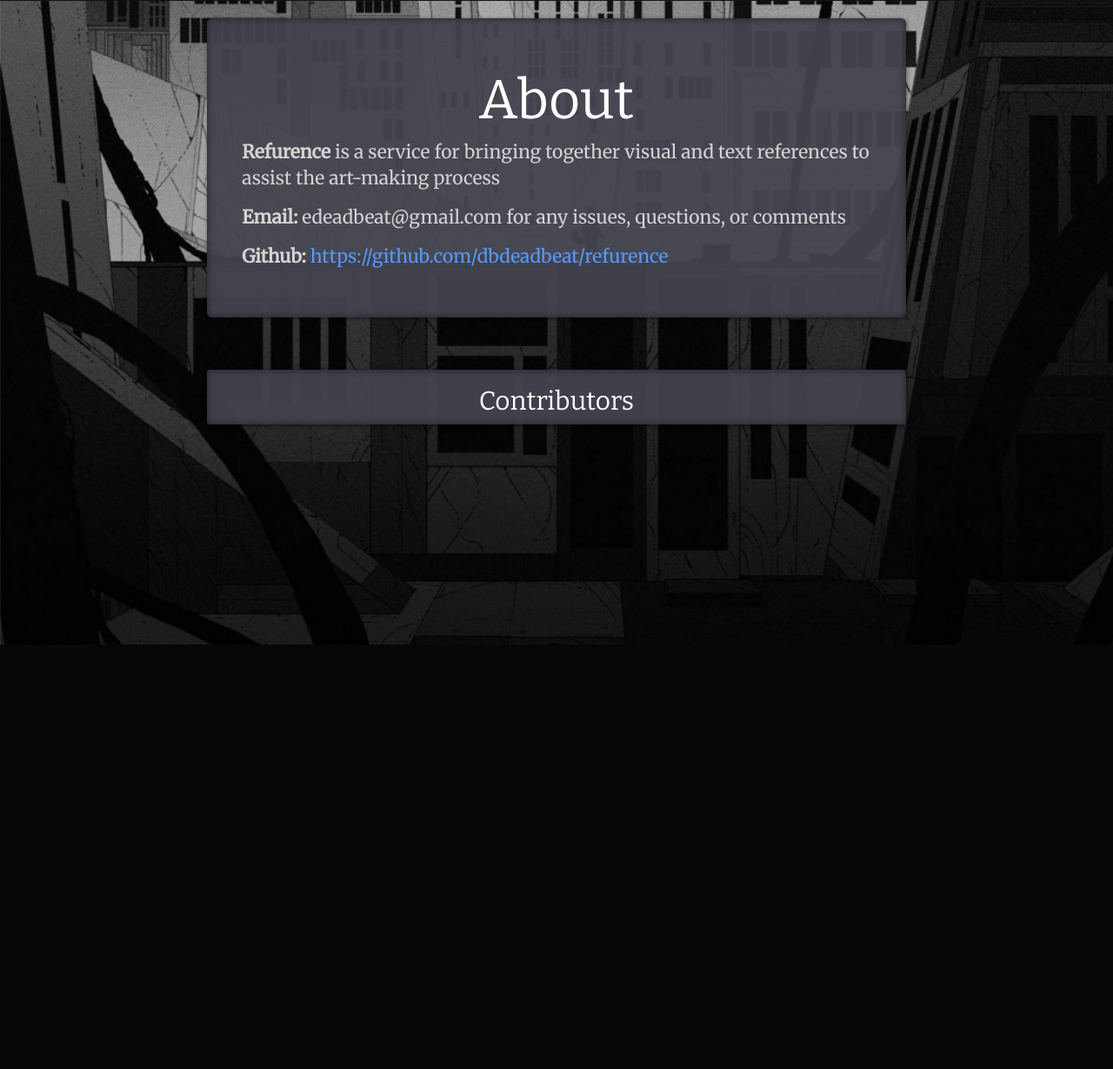
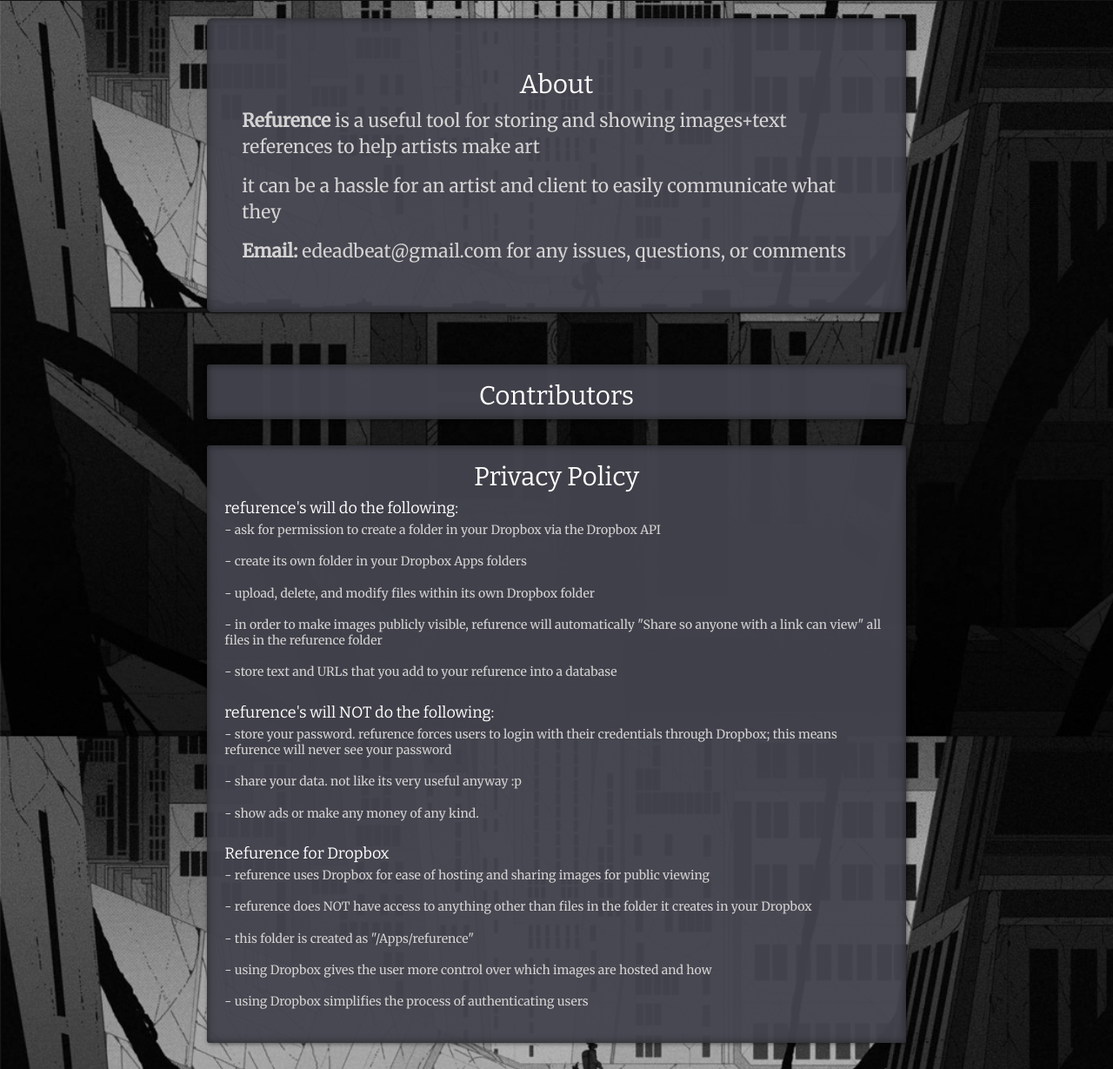
Before and after one commit to dbdeadbeat/refurence, a Flask app: template templates/home/about.html in a window 1280 px wide. Shown: the part 59-1288 px from the top of the page at 87% size. Before the commit the page ends 800 px from the top, so only its background shows below. Run offline with Flask 2, Linux system fonts and the light colour scheme; the template is opened without the code that fills it, so the values that code supplies are empty; parts of the project's set-up code (start-up, migrations or seed data) failed here and were passed over; some libraries are stand-ins or nearby versions; some web fonts are replaced.

Commit message:
removed some prints; added a privacy policy

```diff
--- a/flask_application/utils/imagehosting.py
+++ b/flask_application/utils/imagehosting.py
@@ -61,6 +61,5 @@
         return HostedImageDriver(url)
 
 def get_hosted_image_urls(dir_url):
-    print "URL", dir_url
     driver = _get_driver(dir_url)
     return driver.get_image_urls()
--- a/static/js/detail.js
+++ b/static/js/detail.js
@@ -55,7 +55,6 @@
         link = target.src ? target.parentNode : target,
         options = {index: link, event: event},
         links = [$(this).css('background-image').slice(4, -1)]
-        console.log("LINK", options, links);
         blueimp.Gallery(links, options);
     })
 
--- a/templates/home/about.html
+++ b/templates/home/about.html
@@ -7,12 +7,10 @@
 {% macro render_content(contributors) %}
 
   <div class="jumbotron content-box" style="padding:40px;">
-      <h1 class="text-center">About</h1>
-      <p><strong>Refurence</strong> is a service for bringing together visual and text references to assist the art-making process</p>
+      <h2 class="text-center">About</h2>
+      <p><strong>Refurence</strong> is a useful tool for storing and showing images+text references to help artists make art</p>
+      <p>it can be a hassle for an artist and client to easily communicate what they </p>
       <p><strong>Email:</strong> edeadbeat@gmail.com for any issues, questions, or comments</p>
-      <p><strong>Github:</strong>
-      <a href="https://github.com/dbdeadbeat/refurence">https://github.com/dbdeadbeat/refurence</a>
-      </p>
   </div>
 
   <div class="col-xs-12 content-box">
@@ -31,6 +29,40 @@
         </div>
       {% endfor %}
   </div>
+
+  <div class="col-xs-12 content-box">
+      <h2 class="text-center">Privacy Policy</h2>
+      <ul class="list-group">
+          <li class="list-group-item">
+          <h4 class="list-group-item-heading">refurence's will do the following:</h4>
+              <p class="list-group-item-text">
+              - ask for permission to create a folder in your Dropbox via the Dropbox API</br></br>
+              - create its own folder in your Dropbox Apps folders</br></br>
+              - upload, delete, and modify files within its own Dropbox folder</br></br>
+              - in order to make images publicly visible, refurence will automatically "Share so anyone with a link can view" all files in the refurence folder</br></br>
+              - store text and URLs that you add to your refurence into a database</br></br>
+              </p>
+          </li>
+          <li class="list-group-item">
+              <h4 class="list-group-item-heading">refurence's will NOT do the following:</h4>
+              <p class="list-group-item-text">
+              - store your password.  refurence forces users to login with their credentials through Dropbox; this means refurence will never see your password</br></br>
+              - share your data.  not like its very useful anyway :p</br></br>
+              - show ads or make any money of any kind.</br></br>
+              </p>
+          </li>
+          <li class="list-group-item">
+              <h4 class="list-group-item-heading">Refurence for Dropbox</h4>
+              <p class="list-group-item-text">
+              - refurence uses Dropbox for ease of hosting and sharing images for public viewing</br></br>
+              - refurence does NOT have access to anything other than files in the folder it creates in your Dropbox</br></br>
+              - this folder is created as "/Apps/refurence"</br></br>
+              - using Dropbox gives the user more control over which images are hosted and how</br></br>
+              - using Dropbox simplifies the process of authenticating users</br></br>
+              </p>
+          </li>
+      </ul>
+  </div>
 {% endmacro %}
 
 
```
Lines whose indentation alone changed are shown as unchanged.
